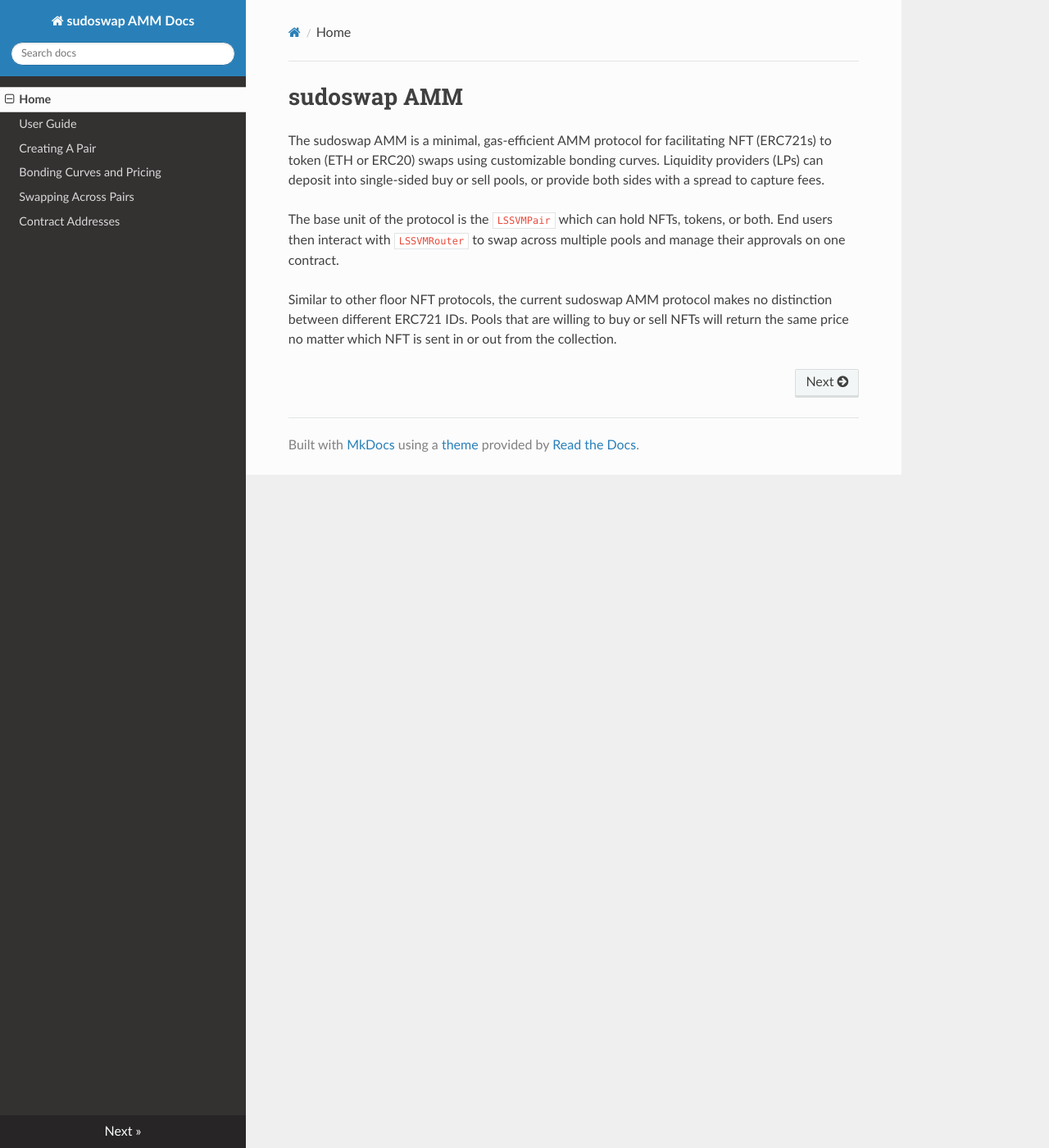
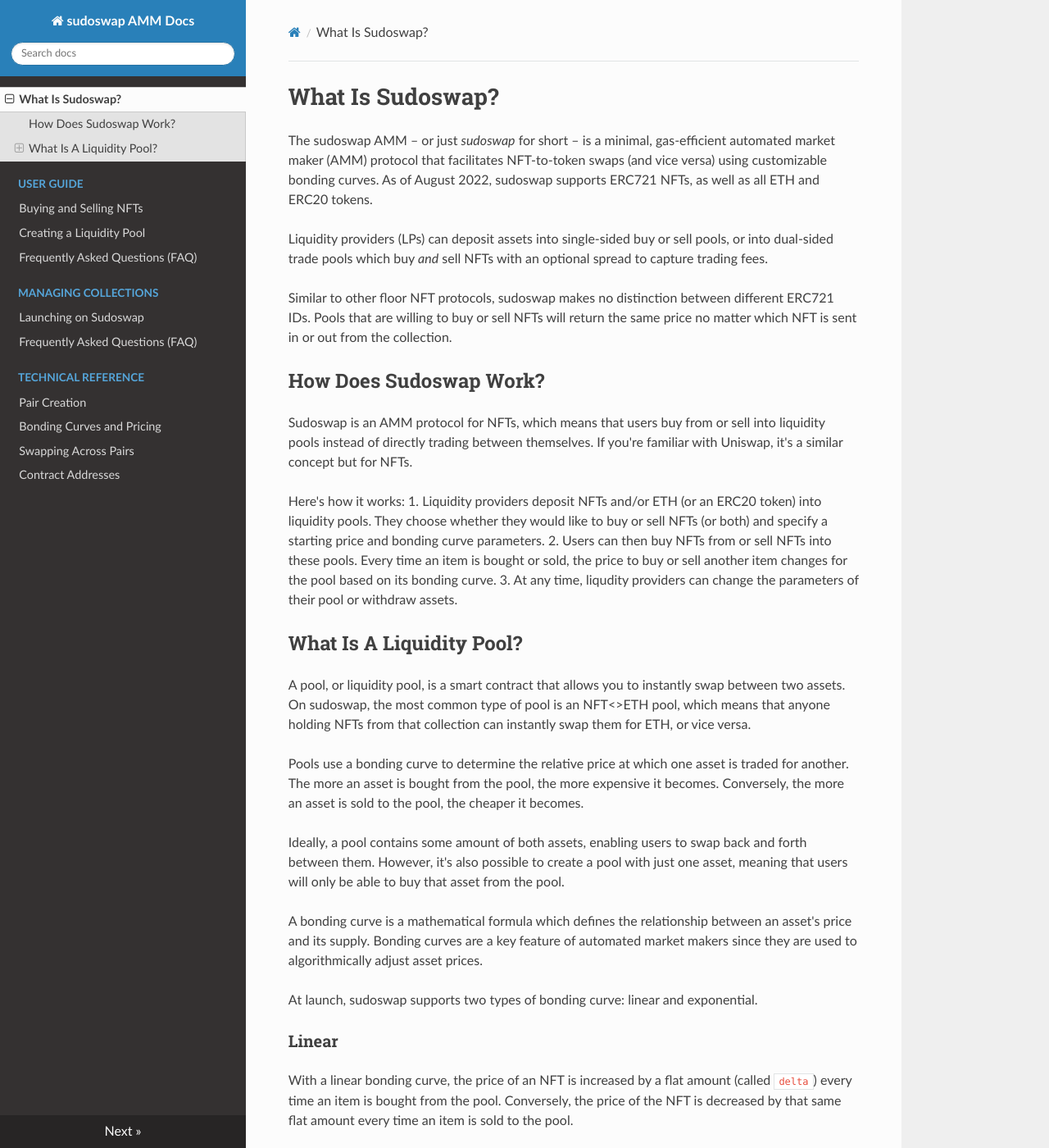
Before and after one commit to sudoswap/lssvm-docs, an MkDocs documentation site: the page built from docs/index.md, in a window 1280 px wide and 1400 px high. Shown: the whole window at 82% size. Built offline with MkDocs 1.6.1, drawn with Linux system fonts in a browser that asks for light colours; nearby versions of some CDN libraries; some of the changed text lies outside the part shown.

Commit message:
Update docs

```diff
--- a/docs/index.md
+++ b/docs/index.md
@@ -1,7 +1,42 @@
-# sudoswap AMM
+# What Is Sudoswap?
 
-The sudoswap AMM is a minimal, gas-efficient AMM protocol for facilitating NFT (ERC721s) to token (ETH or ERC20) swaps using customizable bonding curves. Liquidity providers (LPs) can deposit into single-sided buy or sell pools, or provide both sides with a spread to capture fees.
+The sudoswap AMM – or just *sudoswap* for short – is a minimal, gas-efficient automated market maker (AMM) protocol that facilitates NFT-to-token swaps (and vice versa) using customizable bonding curves. As of August 2022, sudoswap supports ERC721 NFTs, as well as all ETH and ERC20 tokens.
 
-The base unit of the protocol is the `LSSVMPair` which can hold NFTs, tokens, or both. End users then interact with `LSSVMRouter` to swap across multiple pools and manage their approvals on one contract.
+Liquidity providers (LPs) can deposit assets into single-sided buy or sell pools, or into dual-sided trade pools which buy *and* sell NFTs with an optional spread to capture trading fees.
 
-Similar to other floor NFT protocols, the current sudoswap AMM protocol makes no distinction between different ERC721 IDs. Pools that are willing to buy or sell NFTs will return the same price no matter which NFT is sent in or out from the collection.
+Similar to other floor NFT protocols, sudoswap makes no distinction between different ERC721 IDs. Pools that are willing to buy or sell NFTs will return the same price no matter which NFT is sent in or out from the collection.
+
+## How Does Sudoswap Work?
+
+Sudoswap is an AMM protocol for NFTs, which means that users buy from or sell into liquidity pools instead of directly trading between themselves. If you're familiar with Uniswap, it's a similar concept but for NFTs.
+
+Here's how it works:
+1. Liquidity providers deposit NFTs and/or ETH (or an ERC20 token) into liquidity pools. They choose whether they would like to buy or sell NFTs (or both) and specify a starting price and bonding curve parameters.
+2. Users can then buy NFTs from or sell NFTs into these pools. Every time an item is bought or sold, the price to buy or sell another item changes for the pool based on its bonding curve.
+3. At any time, liqudity providers can change the parameters of their pool or withdraw assets.
+
+## What Is A Liquidity Pool?
+
+A pool, or liquidity pool, is a smart contract that allows you to instantly swap between two assets. On sudoswap, the most common type of pool is an NFT<>ETH pool, which means that anyone holding NFTs from that collection can instantly swap them for ETH, or vice versa.
+
+Pools use a bonding curve to determine the relative price at which one asset is traded for another. The more an asset is bought from the pool, the more expensive it becomes. Conversely, the more an asset is sold to the pool, the cheaper it becomes.
+
+Ideally, a pool contains some amount of both assets, enabling users to swap back and forth between them. However, it's also possible to create a pool with just one asset, meaning that users will only be able to buy that asset from the pool.
+
+A bonding curve is a mathematical formula which defines the relationship between an asset's price and its supply. Bonding curves are a key feature of automated market makers since they are used to algorithmically adjust asset prices.
+
+At launch, sudoswap supports two types of bonding curve: linear and exponential.
+
+### Linear
+
+With a linear bonding curve, the price of an NFT is increased by a flat amount (called `delta`) every time an item is bought from the pool. Conversely, the price of the NFT is decreased by that same flat amount every time an item is sold to the pool.
+
+For example, a liqudity provider may create an NFT<>ETH pool with a `Start Price` of 1 ETH and a `delta` of 0.1 ETH. Assuming they provide enough liquidity, the price of an NFT will increase to 1.1 ETH after one item is purchased from the pool. After a second item is purchased, the price will increase to 1.2 ETH, and so on and so forth. At any point, if an NFT is sold to the pool, the price will decrease by 0.1 ETH.
+
+### Exponential
+
+With an exponential bonding curve, the price of an NFT is increased by a certain percentage (also called `delta`) every time an item is bought from the pool. Conversely, the price of the NFT is decreased equivalently every time an item is sold to the pool.
+
+To calculate the equivalent decrease, convert the the percentage to a decimal index (e.g. for 50%, the index would be 1.5) and divide the price by this number.
+
+For example, a liquidity provider may create an NFT<>ETH pool with a `Start Price` of 2 ETH and a `delta` of 50%. Assuming they provide enough liquidity, the price of an NFT will increase to 2 + 50% = 3 ETH after one item is purchased from the pool. After a second item is purchased, the price will increase to 3 + 50% = 4.5 ETH, and so on and so forth. At any point, if an NFT is sold to the pool, the price will be divided by 1.5.
--- a/mkdocs.yml
+++ b/mkdocs.yml
@@ -1,9 +1,25 @@
 site_name: sudoswap AMM Docs
 nav:
-  - Home: index.md
-  - User Guide: guide.md
-  - Creating A Pair: create.md
-  - Bonding Curves and Pricing: pricing.md
-  - Swapping Across Pairs: swapping.md
-  - Contract Addresses: contracts.md
+  - What Is Sudoswap?: index.md
+  - User Guide:
+    - 'Buying and Selling NFTs': user-guide/buying-and-selling.md
+    - 'Creating a Liquidity Pool': user-guide/creating-a-pool.md
+    - 'Frequently Asked Questions (FAQ)': user-guide/faq.md
+  - Managing Collections:
+    - 'Launching on Sudoswap': managing-collections/listing.md
+    - 'Frequently Asked Questions (FAQ)': managing-collections/faq.md
+  - Technical Reference:
+    - Pair Creation : reference/pair-creation.md
+    - Bonding Curves and Pricing: reference/pricing.md
+    - Swapping Across Pairs: reference/swapping.md
+    - Contract Addresses: reference/contracts.md
 theme: readthedocs
+plugins:
+    - search
+    - redirects:
+        redirect_maps:
+            'guide.md': 'user-guide/buying-and-selling.md'
+            'create.md': 'reference/pair-creation.md'
+            'pricing.md': 'reference/pricing.md'
+            'swapping.md': 'reference/swapping.md'
+            'contracts.md': 'reference/contracts.md'
```
Also changed, not shown: docs/guide.md (deleted, +0 -207 lines), docs/managing-collections/faq.md (added, +15 -0 lines), docs/managing-collections/listing.md (added, +15 -0 lines), docs/user-guide/buying-and-selling.md (added, +43 -0 lines), docs/user-guide/creating-a-pool.md (added, +145 -0 lines), docs/user-guide/faq.md (added, +27 -0 lines), docs/reference/contracts.md (renamed from docs/contracts.md), docs/reference/pair-creation.md (renamed from docs/create.md), docs/reference/pricing.md (renamed from docs/pricing.md), docs/reference/swapping.md (renamed from docs/swapping.md).
